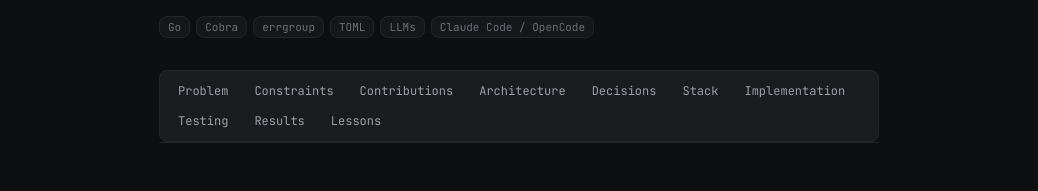
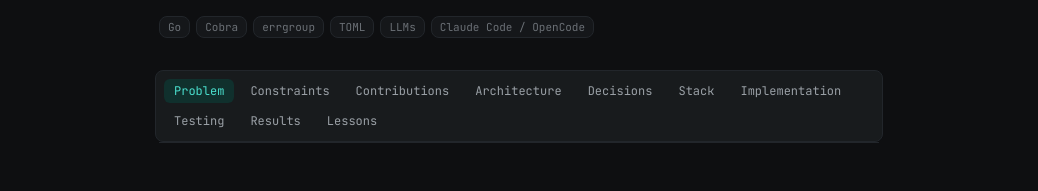
Before and after one commit to Rinil-Parmar/Rinil-Parmar.github.io, a Next.js app: page /projects/aros in a window 1280 px wide. Shown: the part 570-761 px from the top of the page, without its empty margins (121-1159 px from the left). Built offline with nearby package versions, Linux system fonts and the light colour scheme.

Commit message:
Add favicon and scroll-spy to case-study section nav
- app/icon.svg: RP monogram favicon.
- Case-study section nav now sticks under the top bar and highlights the
  section currently in view via IntersectionObserver.

```diff
--- a/src/components/case-study-nav.tsx
+++ b/src/components/case-study-nav.tsx
@@ -1,4 +1,6 @@
 "use client";
+
+import { useEffect, useState } from "react";
 
 const sections = [
   { id: "problem", label: "Problem" },
@@ -13,21 +15,49 @@
   { id: "lessons", label: "Lessons" },
 ];
 
-export function CaseStudyNav(_props: { hasDiagram?: boolean }) {
+export function CaseStudyNav() {
+  const [active, setActive] = useState("");
+
+  useEffect(() => {
+    const els = sections
+      .map((s) => document.getElementById(s.id))
+      .filter((el): el is HTMLElement => el !== null);
+
+    const observer = new IntersectionObserver(
+      (entries) => {
+        for (const entry of entries) {
+          if (entry.isIntersecting) setActive(entry.target.id);
+        }
+      },
+      { rootMargin: "-35% 0px -55% 0px", threshold: 0 },
+    );
+
+    els.forEach((el) => observer.observe(el));
+    return () => observer.disconnect();
+  }, []);
+
   return (
     <nav
       aria-label="Case study sections"
-      className="flex flex-wrap gap-1.5 rounded-lg border border-border bg-surface-2 p-2"
+      className="sticky top-[4.5rem] z-30 -mx-1 flex flex-wrap gap-1.5 rounded-lg border border-border bg-surface-2/90 p-2 backdrop-blur"
     >
-      {sections.map((s) => (
+      {sections.map((s) => {
+        const isActive = active === s.id;
+        return (
           <a
             key={s.id}
             href={`#${s.id}`}
-          className="rounded-md px-2.5 py-1 font-mono text-xs text-ink-secondary transition-colors hover:bg-surface hover:text-ink"
+            aria-current={isActive ? "true" : undefined}
+            className={`rounded-md px-2.5 py-1 font-mono text-xs transition-colors ${
+              isActive
+                ? "bg-accent-soft text-accent"
+                : "text-ink-secondary hover:bg-surface hover:text-ink"
+            }`}
           >
             {s.label}
           </a>
-      ))}
+        );
+      })}
     </nav>
   );
 }
```
Also changed, not shown: app/icon.svg (added). Lines whose indentation alone changed are shown as unchanged.
